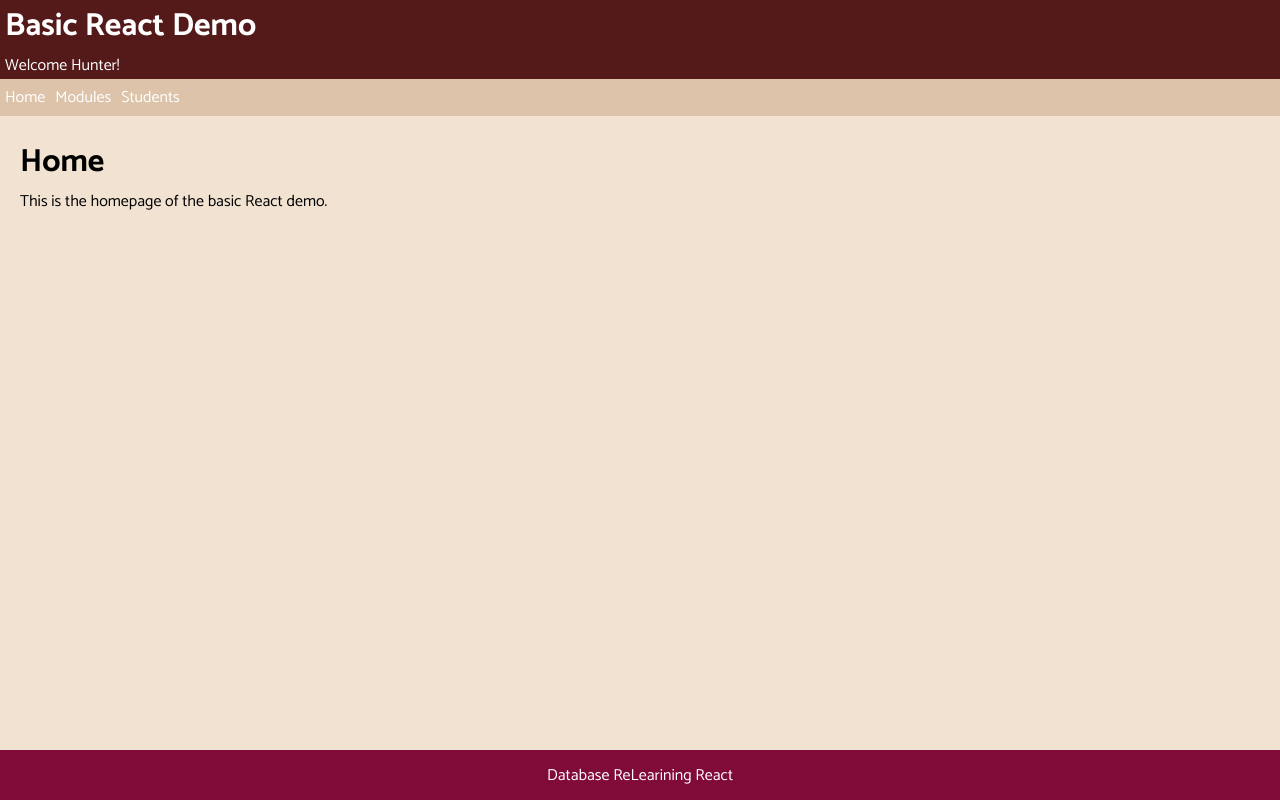
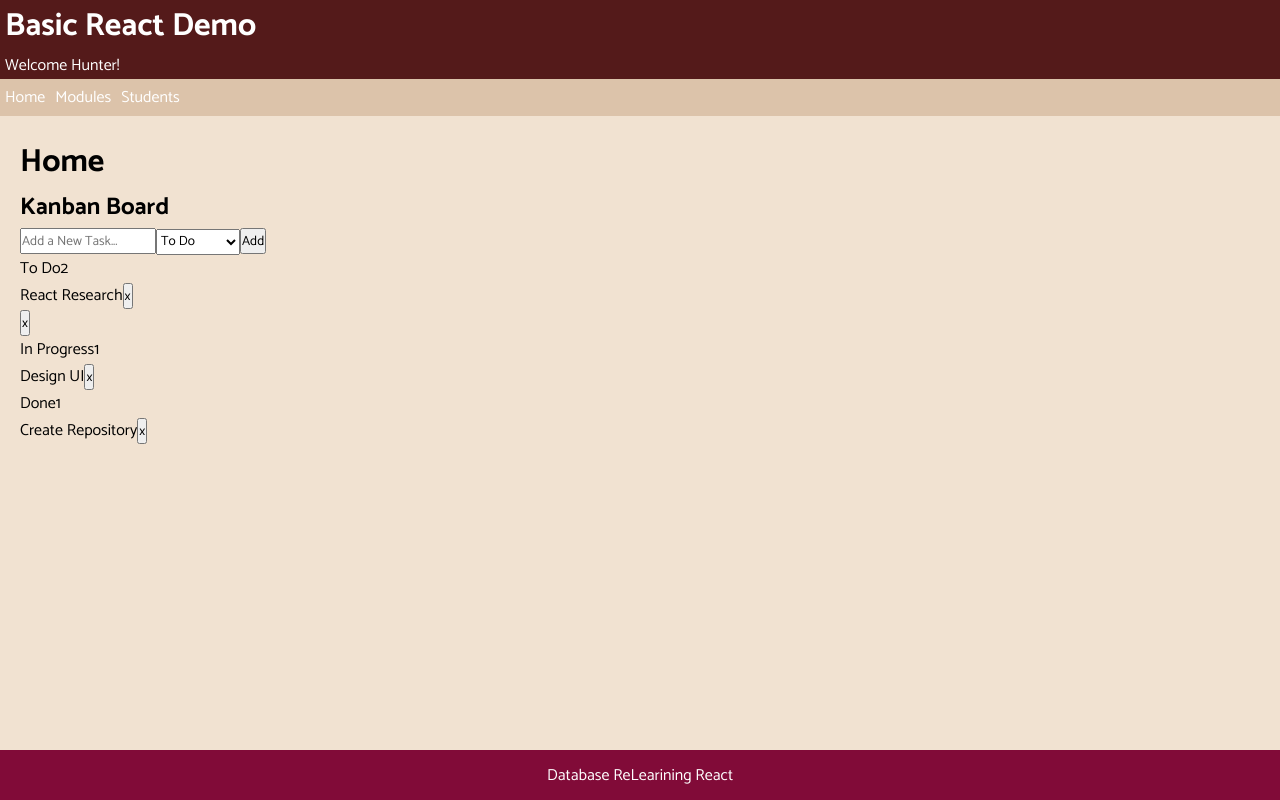
Before and after one commit to edmundmarievaldoz/relearning-React, a React (Vite) app: page / in a window 1280 px wide. Built offline with nearby package versions, Linux system fonts and the light colour scheme.

Commit message:
attempt on creating a draggable (without styling yet)

```diff
--- a/src/components/views/Home.jsx
+++ b/src/components/views/Home.jsx
@@ -1,11 +1,153 @@
+import { useState } from 'react';
 import './Home.scss';
 
 function Home () {
+//state
+
+const [columns, setColumns] = useState({
+    todo:{
+        name: "To Do",
+        items:[
+            { id:"1", content: "React Research" },
+            { id:"2", contnent: "Write Basic Code" },
+        ],
+    },
+
+    inProgress:{
+         name: "In Progress",
+        items:[
+            { id:"3", content: "Design UI" },
+        ],
+
+    },
+
+    done:{
+
+        name: "Done",
+        items:[
+            { id:"4", content: "Create Repository" },
+        ],
+    }
+});
+
+const [newTask, setNewTask] = useState("");
+const [activeColumns, setActiveColumns] = useState("todo");
+const [draggedItem, setDraggedItem] = useState(null);
+
+const addNewTask = () => {
+    if(newTask.trim() === "") return;
+
+    const updatedColumns = {...columns};
+
+    updatedColumns[activeColumns].items.push({
+        id: Date.now().toString(),
+        content: newTask,
+    });
+
+    setColumns(updatedColumns);
+    setNewTask("");
+};
+
+const removeTask = (columnId, taskId) => {
+
+    const updatedColumns = {...columns};
+
+    updatedColumns[columnId].items = updatedColumns[columnId].items.
+    filter((item) => item.id !== taskId)
+
+    setColumns(updatedColumns);
+
+};
+
+//handlers
+
+const handleDragStart = (columnId, item) => {
+    setDraggedItem({columnId, item})
+}
+
+const handleDragOver = (e) => {
+    e.preventDefault();
+}
+
+const handleDrop = (e, columnId) => {
+    e.preventDefault();
+
+    if(!draggedItem) return;
+
+    const {columnId: sourceColumnId, item} = draggedItem;
+
+    if(sourceColumnId === columnId) return;
+
+    const updatedColumns = {...columns}
+
+    updatedColumns[sourceColumnId].items = updatedColumns[sourceColumnId].items.filter((i) => i.id != item.id);
+
+    updatedColumns[columnId].items.push(item);
+
+    setColumns(updatedColumns);
+    setDraggedItem(null);
+}
+
+
     return (
+        <>
         <div>
             <h1>Home</h1>
-            <p>This is the homepage of the basic React demo.</p>
+            <h2>Kanban Board</h2>
         </div>
+
+        <div>
+            <input type="text" value={newTask}
+            onChange={(e) => setNewTask(e.target.value)}
+            placeholder='Add a New Task...'
+            onKeyDown={(e) => e.key === "Enter" && addNewTask()}
+            />
+
+            <select value={activeColumns}
+            onChange={(e) => setActiveColumns(e.target.value)}>
+
+                {Object.keys(columns).map((columnId) =>(
+                    <option value={columnId} key={columnId}>
+                        {columns[columnId].name}
+                    </option>
+                ))}
+
+            </select>
+
+            <button onClick={addNewTask}>Add</button>
+        </div>
+
+        <div>
+            {Object.keys(columns).map((columnId) => (
+                <div key={columnId}
+                onDragOver={(e) => handleDragOver(e, columnId)}
+                onDrop={(e) => handleDrop(e, columnId)}>
+
+                    <div>
+                        {columns[columnId].name}
+                        <span>{columns[columnId].items.length}</span>
+                    </div>
+
+                    <div>
+                        {columns[columnId].items.length === 0 ? (
+                            <div>Drop task here</div>
+                        ) : (
+                           columns[columnId].items.map((item) => (
+                            <div key={item.id} draggable
+                            onDragStart={() => handleDragStart(columnId, item)}>
+                                <span>{item.content}</span>
+                                <button onClick={() => removeTask(columnId, item.id)}>
+                                    <span>x</span>
+                                </button>
+                            </div>
+                           ))
+                        )}
+                    </div>
+                </div>
+            ))}
+        </div>
+        </>
+
     );
 }
 
```
